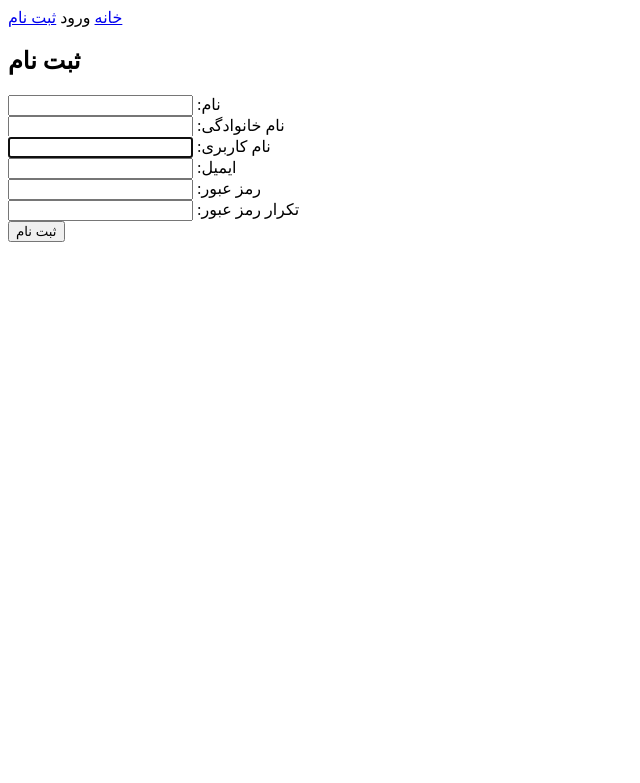
After one commit to somagh/ostadju, a Django app: page /signup/ in a window 1280 px wide. The commit adds this page. Shown: the top 783 px of the page, without its empty margins (0-640 px from the left). Run offline with Django 3.2, Linux system fonts and the light colour scheme.

Commit message:
feature 2

```diff
--- a/ostadju/settings.py
+++ b/ostadju/settings.py
@@ -37,6 +37,7 @@ INSTALLED_APPS = [
     'django.contrib.sessions',
     'django.contrib.messages',
     'django.contrib.staticfiles',
+    'people',
 ]
 
 MIDDLEWARE = [
--- a/ostadju/urls.py
+++ b/ostadju/urls.py
@@ -13,11 +13,12 @@ Including another URLconf
     1. Import the include() function: from django.conf.urls import url, include
     2. Add a URL to urlpatterns:  url(r'^blog/', include('blog.urls'))
 """
-from django.conf.urls import url
+from django.conf.urls import url, include
 from django.contrib import admin
 from django.views.generic import TemplateView
 
 urlpatterns = [
     url(r'^admin/', admin.site.urls),
-    url(r'^$',TemplateView.as_view(template_name='home.html'))
+    url(r'^$', TemplateView.as_view(template_name='home.html'), name="home"),
+    url(r'^', include('people.urls', namespace='people'))
 ]
--- /dev/null
+++ b/people/forms.py
@@ -0,0 +1,17 @@
+from django import forms
+from django.contrib.auth.forms import UserCreationForm
+from django.contrib.auth.models import User
+
+
+class SignUpForm(UserCreationForm):
+    first_name = forms.CharField(
+        max_length=30, required=False)
+    last_name = forms.CharField(
+        max_length=30, required=False)
+    email = forms.EmailField(
+        max_length=254)
+
+    class Meta:
+        model = User
+        fields = ('username', 'first_name', 'last_name',
+                  'email', 'password1', 'password2', )
--- /dev/null
+++ b/people/templates/people/signup.html
@@ -0,0 +1,14 @@
+{% extends "base.html" %}
+{% block content %}
+<h2>ثبت نام</h2>
+<form method="post">
+    {% csrf_token %}
+    <div>{{form.first_name}} :نام</div>
+    <div>{{form.last_name}} :نام خانوادگی</div>
+    <div>{{form.username}} :نام کاربری</div>
+    <div>{{form.email}} :ایمیل</div>
+    <div>{{form.password1}} :رمز عبور</div>
+    <div>{{form.password2}} :تکرار رمز عبور</div>
+    <button type="submit">ثبت نام</button>
+</form>
+{% endblock content %}
--- /dev/null
+++ b/people/urls.py
@@ -0,0 +1,8 @@
+from django.conf.urls import url
+from django.views.generic import TemplateView
+from people import views
+
+
+urlpatterns = [
+    url(r'^signup/$', views.signup, name="signup")
+]
--- a/people/views.py
+++ b/people/views.py
@@ -1,3 +1,14 @@
-from django.shortcuts import render
+from django.shortcuts import render, redirect
+from people.forms import SignUpForm
+# Create your views here.
 
-# Create your views here.
+
+def signup(request):
+    if request.method == 'POST':
+        form = SignUpForm(request.POST)
+        if form.is_valid():
+            form.save()
+            return redirect('home')
+    else:
+        form = SignUpForm()
+    return render(request, 'people/signup.html', {'form': form})
--- a/templates/base.html
+++ b/templates/base.html
@@ -1,12 +1,15 @@
 <html>
-    <title>سامانه استادجو</title>
-    <body>
-    <nav>
-        <a>خانه</a>
+<title>استادجو</title>
+
+<body>
+    <div>
+        <a href={% url 'home' %}>خانه</a>
         <a>ورود</a>
-        <a>ثبت نام</a>
-    </nav>
+        <a href="{% url 'people:signup' %}">ثبت نام</a>
+    </div>
     {% block content %}
+
     {% endblock %}
-    </body>
+</body>
+
 </html>
```
